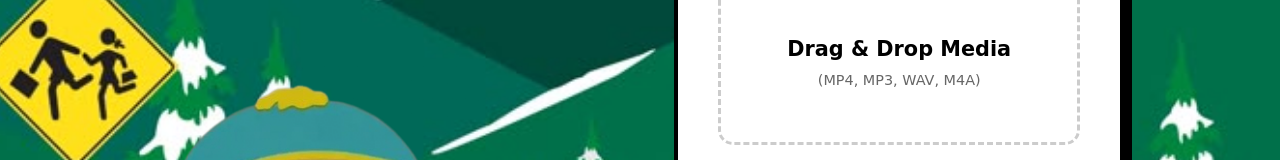
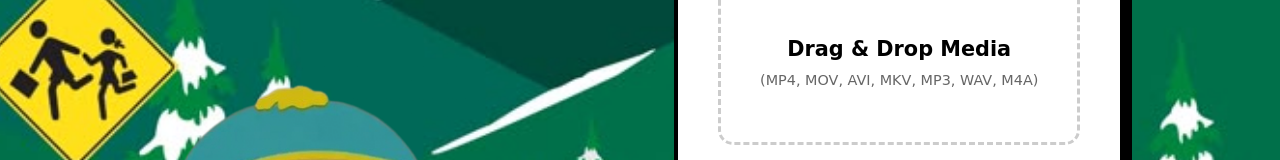
Before and after one commit to pravinl23/CityWok, a React app in the folder frontend/: page / in a window 1280 px wide. Shown: the part 282-442 px from the top of the page. Built offline with nearby package versions, Linux system fonts and the light colour scheme; no server answers; the HTML template or start-up script is replaced by a standard one.

Commit message:
Update supported formats display text

```diff
--- a/frontend/src/App.jsx
+++ b/frontend/src/App.jsx
@@ -207,7 +207,7 @@ function App() {
             >
               <div className="upload-icon">↑</div>
               <p className="upload-text">Drag & Drop Media</p>
-              <p className="upload-formats">(MP4, MP3, WAV, M4A)</p>
+              <p className="upload-formats">(MP4, MOV, AVI, MKV, MP3, WAV, M4A)</p>
               <input
                 ref={fileInputRef}
                 type="file"
```
